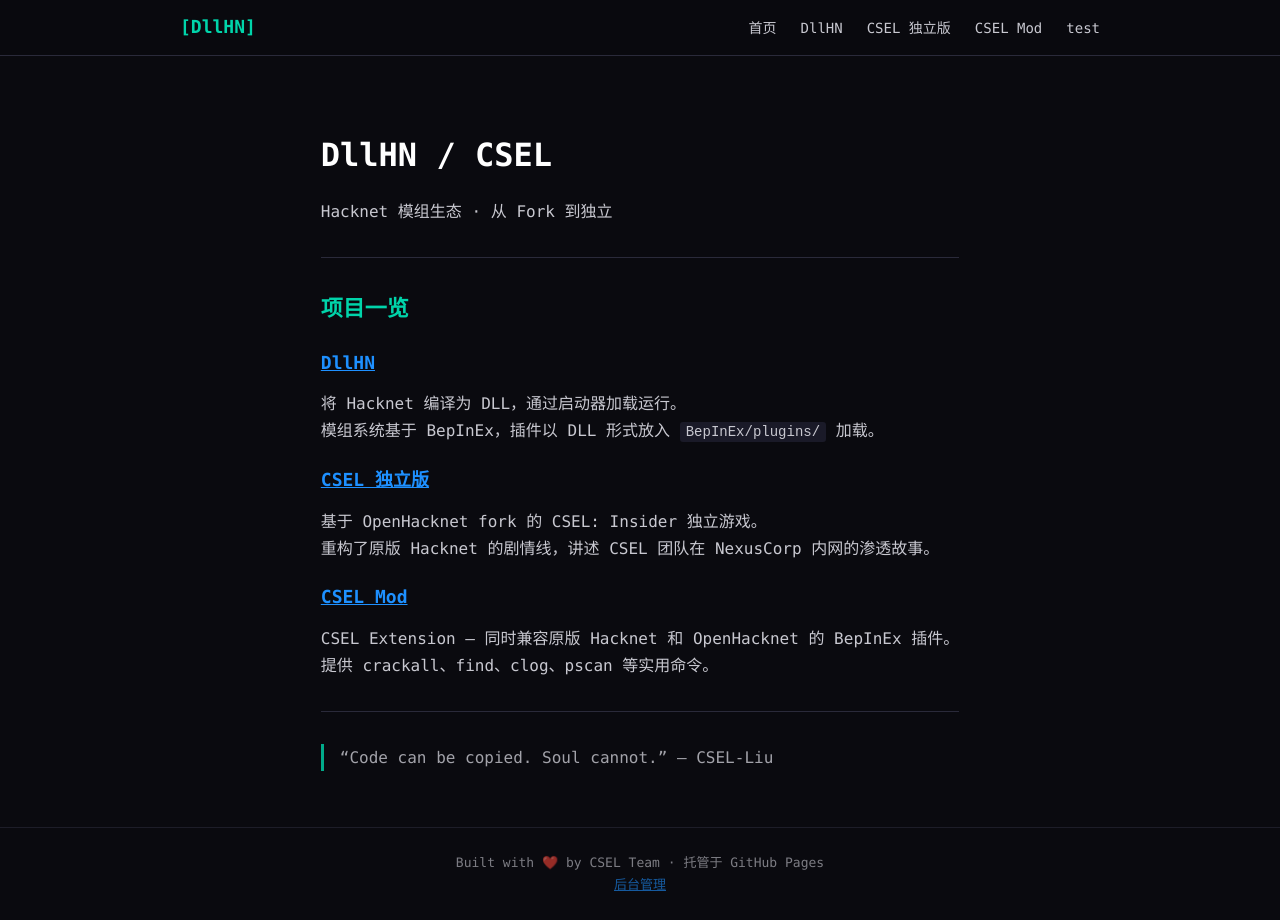
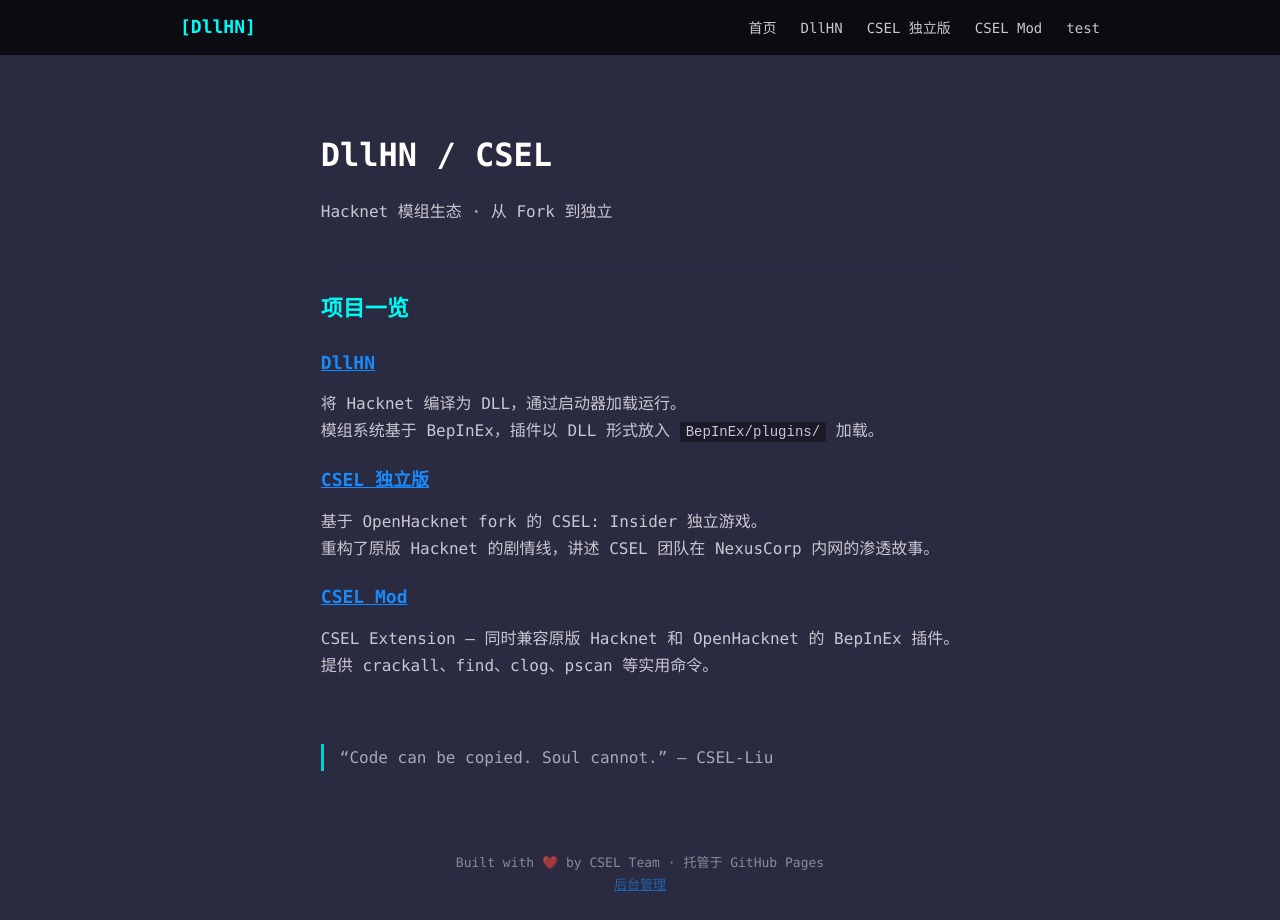
Before and after one commit to MEMZ-CHROER/dllHNWeb, a Jekyll site: the page built from index.md, in a window 1280 px wide. Built offline with Jekyll 4.4.1, drawn with Linux system fonts in a browser that asks for light colours.

Commit message:
update style.css

```diff
--- a/assets/css/style.css
+++ b/assets/css/style.css
@@ -1,9 +1,9 @@
 /* ── DllHN / CSEL Site Theme ── */
 :root {
-  --bg: #0a0a0f;
+  --bg: #2A2A41;
   --fg: #c8c8d0;
-  --accent: #00d4aa;
-  --accent2: #1e90ff;
+  --accent: #00FAF6;
+  --accent2: #188AFB;
   --border: #2a2a3a;
   --card-bg: #111118;
 }
```
